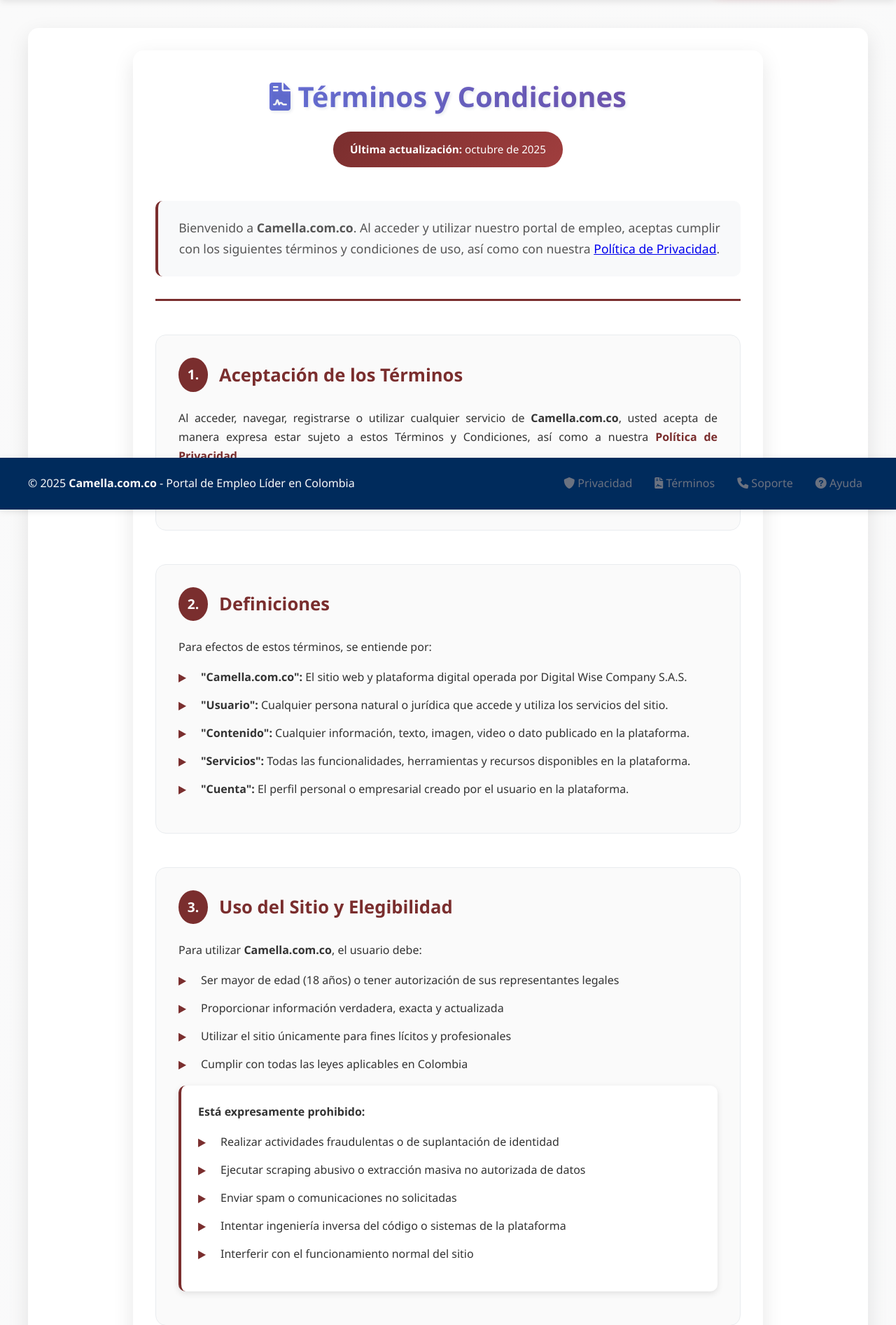
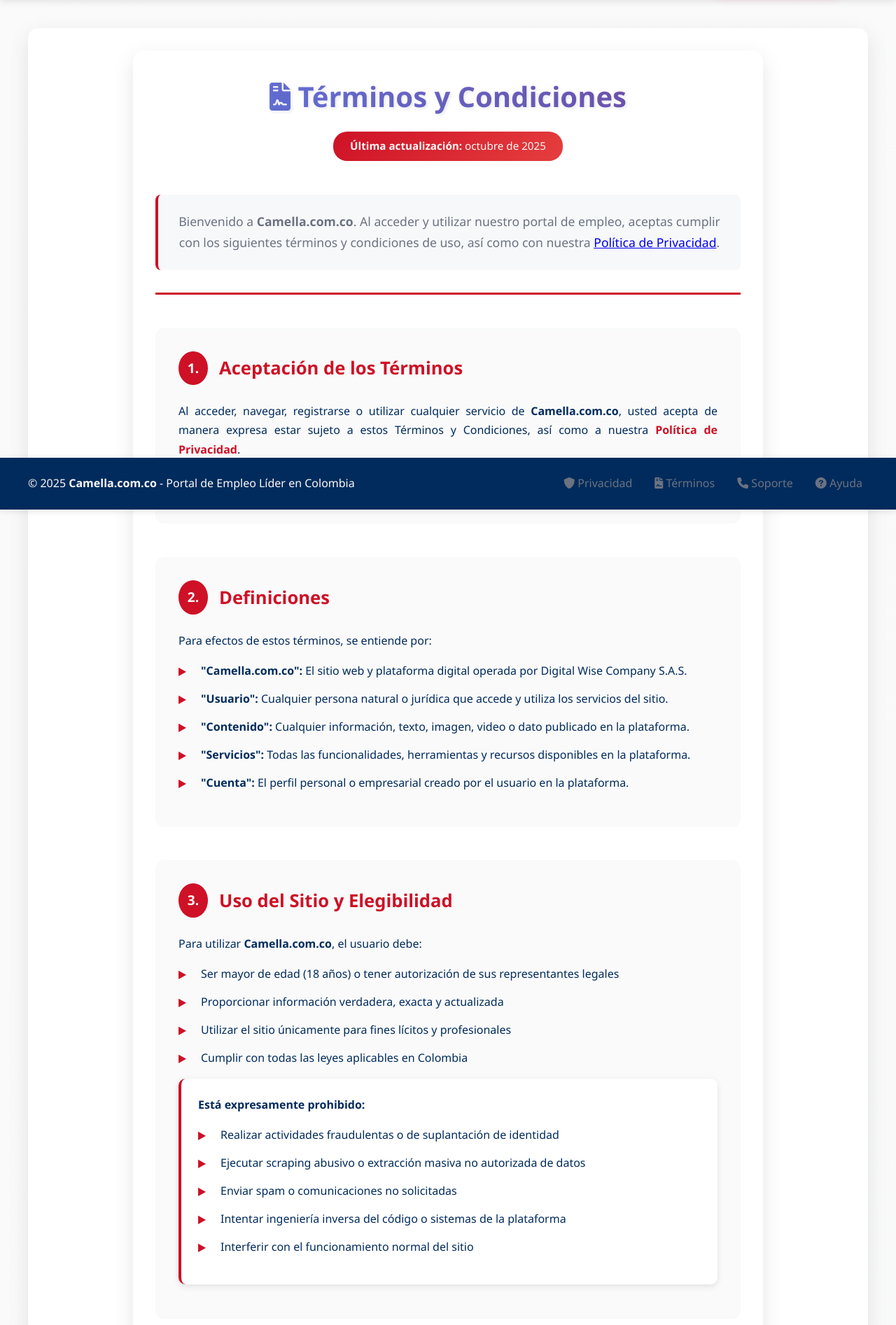
Before and after one commit to jmqp7373/camella, a PHP site: page /index.php?view=terminos in a window 1280 px wide. Shown: the part 72-1965 px from the top of the page at 70% size. Run offline with PHP 8.4, Linux system fonts and the light colour scheme.

Commit message:
Unificar paleta de colores entre escritorio y móvil
 UNIFICACIÓN TOTAL DE COLORES:

 Eliminación modo oscuro automático:
- Removido @media (prefers-color-scheme: dark) de colors.css
- Los colores son idénticos en todas las resoluciones
- Sin variaciones automáticas por preferencia del sistema

 Variables CSS globales aplicadas:
- Reemplazados colores hardcodeados (#667eea, #e74c3c, etc.)
- Todos los elementos usan var(--color-*) de paleta oficial
- Iconos de avatares unificados con colores corporativos

 Archivos corregidos:
- views/home.php: Gradientes y colores de botones
- views/talentos.php: Avatares con paleta colombiana
- views/empresas.php: Iconos con colores corporativos
- views/terminos.php: Esquema completo rojo corporativo
- assets/css/colors.css: Sin modo oscuro automático

 Paleta Colombia aplicada consistentemente:
- Amarillo (#FFD200): Elementos de énfasis y hover
- Azul (#002B5C): Textos principales e iconos
- Rojo (#CE1126): Botones de acción y bordes
- Verde (#10B981): Estados de éxito
- Grises corporativos: Textos secundarios

 Resultado: Identidad visual 100% consistente
- Desktop y móvil: colores idénticos
- Sin ajustes automáticos por dispositivo
- Experiencia de marca uniforme
- Variables CSS reutilizables y mantenibles

 Deploy: Listo para producción con identidad unificada

```diff
--- a/assets/css/colors.css
+++ b/assets/css/colors.css
@@ -185,13 +185,10 @@
 }
 
 /* ========================================
-   MODO OSCURO (OPCIONAL)
+   COLORES UNIFICADOS - DESKTOP Y MÓVIL
    ======================================== */
-@media (prefers-color-scheme: dark) {
-  :root {
-    --color-blanco: #1a1a1a;
-    --gris-claro: #2d2d2d;
-    --color-gris: #e5e5e5;
-    --gradiente-fondo: linear-gradient(135deg, #1a1a1a 0%, #2d2d2d 100%);
-  }
-}
+/*
+  IMPORTANTE: Los colores son idénticos en todas las resoluciones
+  No se aplican variaciones por tamaño de pantalla o preferencia del sistema
+  La identidad visual se mantiene consistente en todos los dispositivos
+*/
--- a/views/terminos.php
+++ b/views/terminos.php
@@ -309,41 +309,41 @@ $pageTitle = "Términos y Condiciones";
     box-shadow: 0 10px 30px rgba(0,0,0,0.1);
     font-family: 'Poppins', 'Segoe UI', Tahoma, Geneva, Verdana, sans-serif;
     line-height: 1.7;
-    color: #333;
+    color: var(--color-azul);
 }
 
 .terminos-header {
     text-align: center;
     margin-bottom: 3rem;
     padding-bottom: 2rem;
-    border-bottom: 3px solid #7a2e2e;
+    border-bottom: 3px solid var(--color-rojo);
 }
 
 .terminos-header .page-title {
-    color: #7a2e2e;
+    color: var(--color-rojo);
     font-size: 2.5rem;
     margin-bottom: 1rem;
     font-weight: 700;
 }
 
 .last-updated {
-    background: linear-gradient(135deg, #7a2e2e 0%, #a03e3e 100%);
-    color: white;
-    padding: 0.8rem 1.5rem;
-    border-radius: 25px;
+    background: linear-gradient(135deg, var(--color-rojo) 0%, var(--rojo-claro) 100%);
+    color: var(--color-blanco);
+    padding: var(--spacing-sm) var(--spacing-lg);
+    border-radius: var(--border-radius-xl);
     display: inline-block;
-    margin-bottom: 1.5rem;
+    margin-bottom: var(--spacing-lg);
     font-size: 0.95rem;
 }
 
 .intro-text {
-    background: #f8f9fa;
-    padding: 1.5rem;
-    border-radius: 10px;
-    border-left: 4px solid #7a2e2e;
+    background: var(--gris-claro);
+    padding: var(--spacing-lg);
+    border-radius: var(--border-radius-md);
+    border-left: 4px solid var(--color-rojo);
     font-size: 1.1rem;
-    color: #555;
-    margin-top: 1.5rem;
+    color: var(--gris-medio);
+    margin-top: var(--spacing-lg);
 }
 
 .terminos-content {
@@ -352,20 +352,20 @@ $pageTitle = "Términos y Condiciones";
 
 .terminos-section {
     margin-bottom: 3rem;
-    padding: 2rem;
-    background: #fafafa;
-    border-radius: 15px;
-    border: 1px solid #e9ecef;
-    transition: all 0.3s ease;
+    padding: var(--spacing-xl);
+    background: var(--color-blanco);
+    border-radius: var(--border-radius-lg);
+    border: 1px solid var(--gris-claro);
+    transition: var(--transition-normal);
 }
 
 .terminos-section:hover {
     box-shadow: 0 8px 25px rgba(122, 46, 46, 0.1);
-    border-color: #7a2e2e;
+    border-color: var(--color-rojo);
 }
 
 .terminos-section h2 {
-    color: #7a2e2e;
+    color: var(--color-rojo);
     font-size: 1.6rem;
     margin-bottom: 1.5rem;
     font-weight: 600;
@@ -375,8 +375,8 @@ $pageTitle = "Términos y Condiciones";
 }
 
 .section-number {
-    background: #7a2e2e;
-    color: white;
+    background: var(--color-rojo);
+    color: var(--color-blanco);
     padding: 0.5rem 0.8rem;
     border-radius: 50%;
     font-size: 1.2rem;
@@ -408,7 +408,7 @@ $pageTitle = "Términos y Condiciones";
     content: "▶";
     position: absolute;
     left: 0;
-    color: #7a2e2e;
+    color: var(--color-rojo);
     font-weight: bold;
 }
 
@@ -432,7 +432,7 @@ $pageTitle = "Términos y Condiciones";
     background: white;
     padding: 1.5rem;
     border-radius: 10px;
-    border-left: 4px solid #7a2e2e;
+    border-left: 4px solid var(--color-rojo);
     box-shadow: 0 3px 10px rgba(0,0,0,0.1);
     margin: 1rem 0;
 }
@@ -441,7 +441,7 @@ $pageTitle = "Términos y Condiciones";
     background: white;
     padding: 1.5rem;
     border-radius: 10px;
-    border-left: 4px solid #7a2e2e;
+    border-left: 4px solid var(--color-rojo);
     box-shadow: 0 3px 10px rgba(0,0,0,0.1);
 }
 
@@ -449,8 +449,8 @@ $pageTitle = "Términos y Condiciones";
     margin-top: 3rem;
     text-align: center;
     padding: 2rem;
-    background: linear-gradient(135deg, #7a2e2e 0%, #a03e3e 100%);
-    color: white;
+    background: linear-gradient(135deg, var(--color-rojo) 0%, var(--rojo-claro) 100%);
+    color: var(--color-blanco);
     border-radius: 15px;
 }
 
@@ -467,7 +467,7 @@ $pageTitle = "Términos y Condiciones";
 /* Enlaces */
 .terminos-section a,
 .company-signature a {
-    color: #7a2e2e;
+    color: var(--color-rojo);
     text-decoration: none;
     font-weight: 600;
     transition: all 0.3s ease;
@@ -475,18 +475,18 @@ $pageTitle = "Términos y Condiciones";
 }
 
 .terminos-section a:hover {
-    color: #a03e3e;
-    border-bottom-color: #a03e3e;
+    color: var(--rojo-claro);
+    border-bottom-color: var(--rojo-claro);
     transform: translateY(-1px);
 }
 
 .company-signature a {
-    color: white;
-    border-bottom-color: white;
+    color: var(--color-blanco);
+    border-bottom-color: var(--color-blanco);
 }
 
 .company-signature a:hover {
-    color: #f8f9fa;
+    color: var(--gris-claro);
     transform: translateY(-2px);
 }
 
@@ -537,18 +537,18 @@ html {
 
 /* Mejoras de accesibilidad */
 .terminos-section:focus-within {
-    outline: 2px solid #7a2e2e;
+    outline: 2px solid var(--color-rojo);
     outline-offset: 2px;
 }
 
 /* Efecto de selección de texto */
 ::selection {
-    background-color: #7a2e2e;
-    color: white;
+    background-color: var(--color-rojo);
+    color: var(--color-blanco);
 }
 
 ::-moz-selection {
-    background-color: #7a2e2e;
-    color: white;
+    background-color: var(--color-rojo);
+    color: var(--color-blanco);
 }
 </style>
```
Also changed, not shown: views/empresas.php (+6 -6 lines), views/home.php (+19 -19 lines), views/talentos.php (+6 -6 lines), 2 other files.
